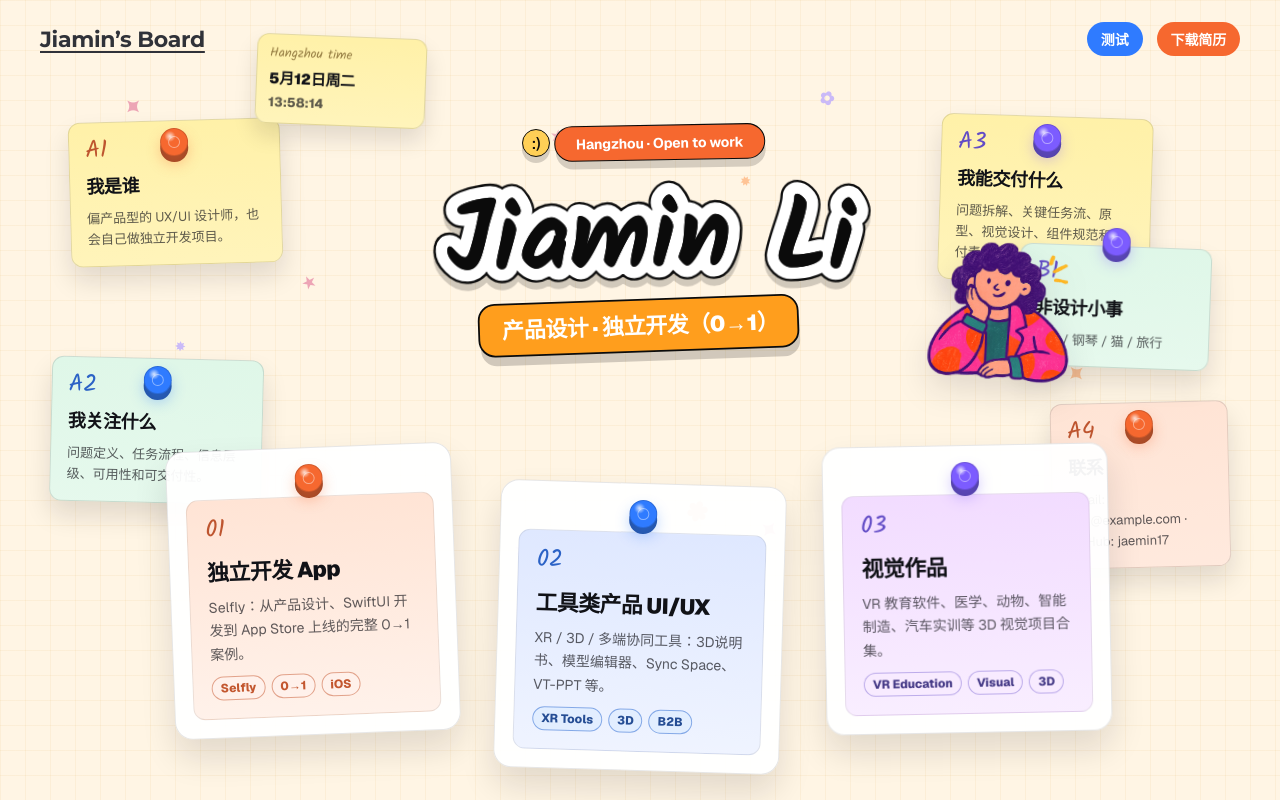
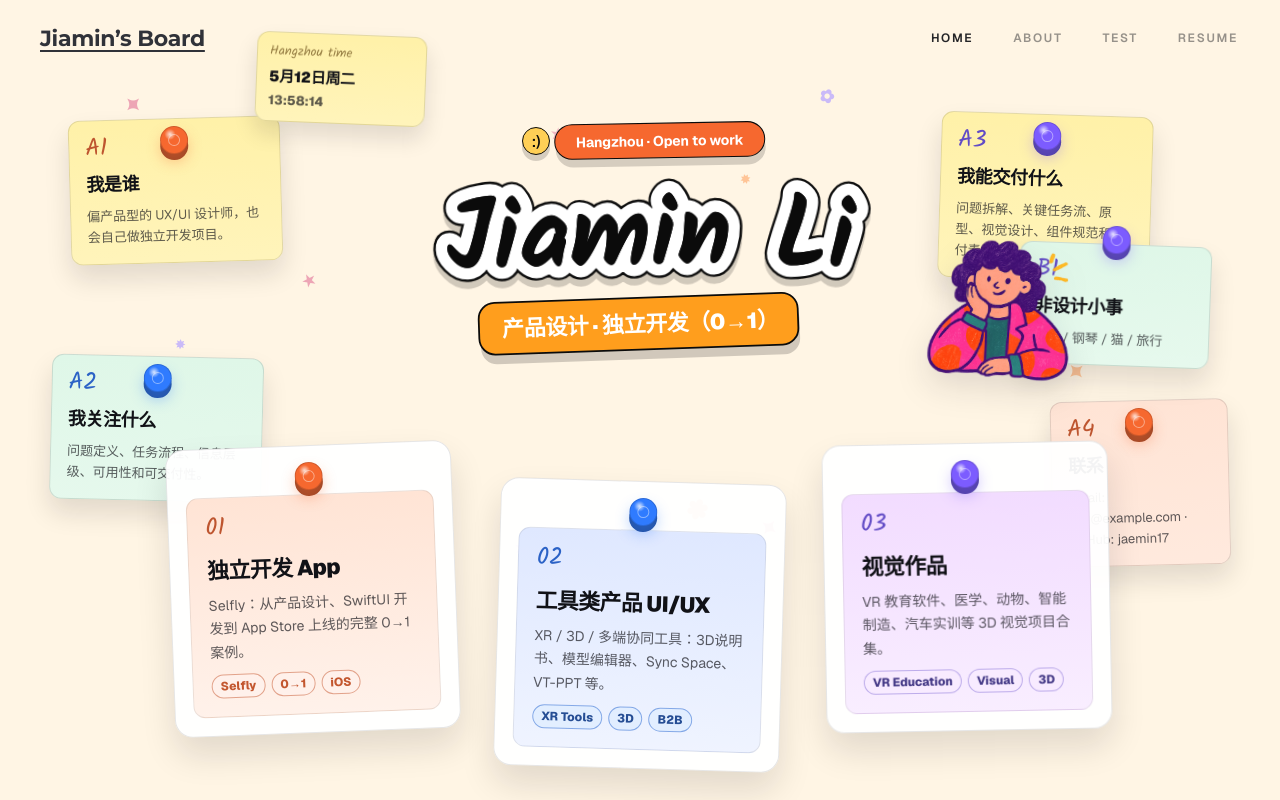
Before and after one commit to jaemin17/jaemin-portfolio, a Next.js app: page / in a window 1280 px wide. Shown: the top 800 px of the page. Built offline with nearby package versions, Linux system fonts and the light colour scheme.

Commit message:
Update homepage navigation styling

```diff
--- a/src/app/globals.css
+++ b/src/app/globals.css
@@ -7,8 +7,6 @@
   --shadow: 0 16px 40px rgba(17, 18, 23, 0.08);
   --accentA: #ff6a3d;
   --accentB: #2f7bff;
-  --grid-line: rgba(226, 177, 93, 0.1);
-  --grid-size: 25px;
 }
 
 html {
@@ -26,14 +24,7 @@ body {
   display: flex;
   flex-direction: column;
   color: var(--fg);
-  background:
-    linear-gradient(var(--grid-line) 1px, transparent 1px),
-    linear-gradient(90deg, var(--grid-line) 1px, transparent 1px),
-    var(--bg);
-  background-size:
-    var(--grid-size) var(--grid-size),
-    var(--grid-size) var(--grid-size),
-    auto;
+  background: var(--bg);
   font-family: var(--font-geist-sans), system-ui, -apple-system, Segoe UI, Roboto,
     Helvetica, Arial, "Apple Color Emoji", "Segoe UI Emoji";
   -webkit-font-smoothing: antialiased;
--- a/src/components/SiteHeader.module.css
+++ b/src/components/SiteHeader.module.css
@@ -74,8 +74,30 @@
 
 .nav {
   display: inline-flex;
-  gap: 14px;
+  gap: clamp(22px, 2.8vw, 40px);
   align-items: center;
+}
+
+.navLink {
+  display: inline-flex;
+  align-items: center;
+  min-height: 32px;
+  padding: 0 2px;
+  color: rgba(17, 18, 23, 0.44);
+  font-size: 12px;
+  font-weight: 600;
+  letter-spacing: 0.14em;
+  line-height: 1;
+  text-transform: uppercase;
+  transition: color 140ms ease, opacity 140ms ease;
+}
+
+.navLink:hover {
+  color: rgba(17, 18, 23, 0.78);
+}
+
+.navLinkActive {
+  color: rgba(17, 18, 23, 0.92);
 }
 
 .link {
@@ -99,10 +121,12 @@
 
 @media (max-width: 520px) {
   .nav {
-    gap: 6px;
+    gap: 14px;
   }
-  .link {
-    padding: 8px 8px;
+  .navLink {
+    font-size: 11px;
+    letter-spacing: 0.1em;
+    padding: 8px 0;
   }
 }
 
--- a/src/components/SiteHeader.tsx
+++ b/src/components/SiteHeader.tsx
@@ -15,11 +15,17 @@ export function SiteHeader() {
         </div>
 
         <nav className={styles.nav} aria-label="主导航">
-          <Link className="buttonSticker buttonStickerBlue" href="/test">
-            测试
+          <Link className={`${styles.navLink} ${styles.navLinkActive}`} href="/">
+            Home
           </Link>
-          <a className="buttonSticker buttonStickerOrange" href={portfolioDownloadUrl} target="_blank" rel="noreferrer">
-            下载简历
+          <Link className={styles.navLink} href="/about">
+            About
+          </Link>
+          <Link className={styles.navLink} href="/test">
+            Test
+          </Link>
+          <a className={styles.navLink} href={portfolioDownloadUrl} target="_blank" rel="noreferrer">
+            Resume
           </a>
         </nav>
       </div>
```
